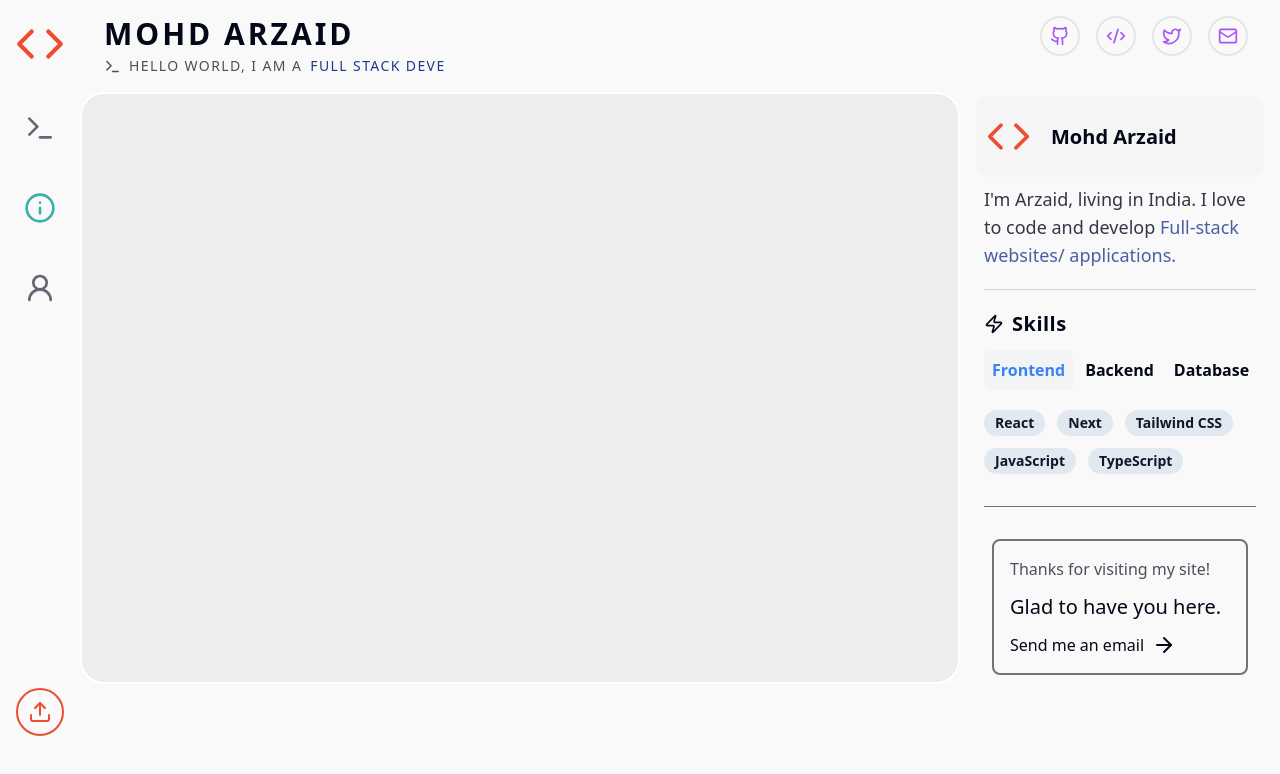
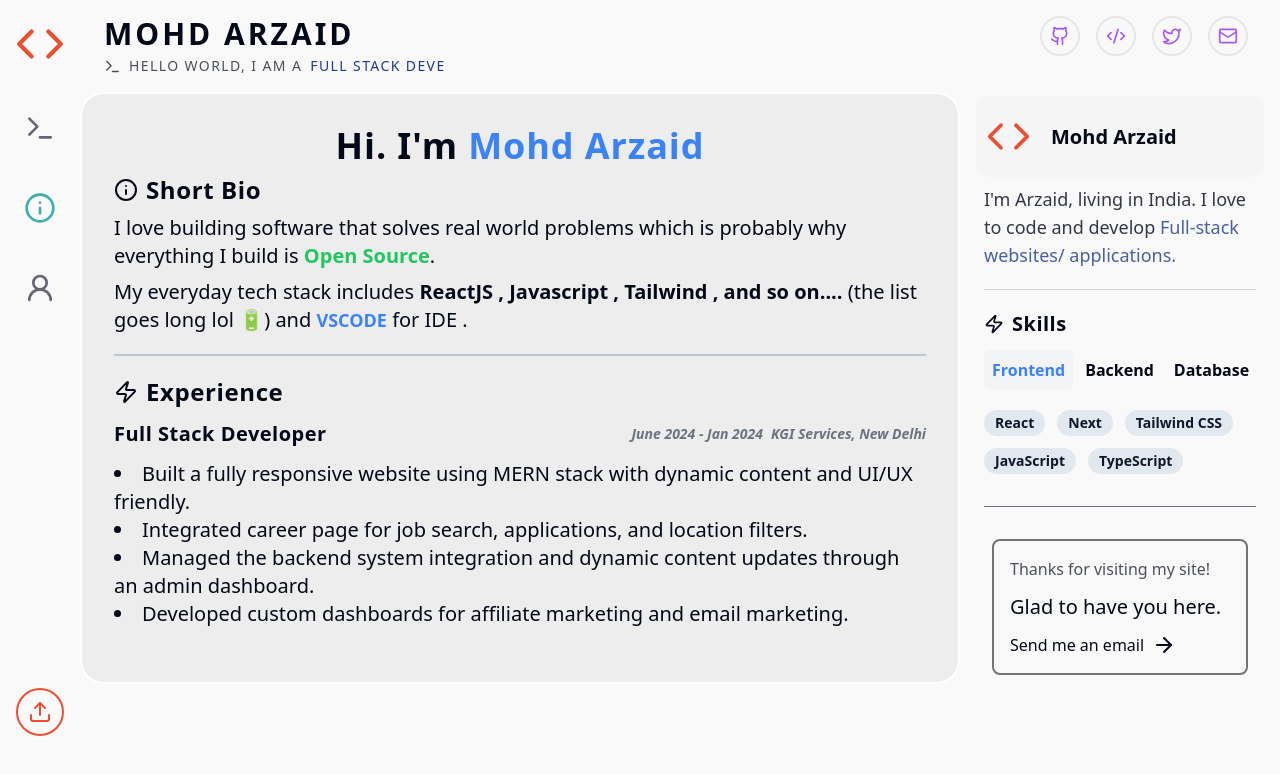
Before and after one commit to Mohd-Arzaid/my-portfolio, a React (Vite) app in the folder frontend/: page /about in a window 1280 px wide. Shown: the top 774 px of the page. Built offline with nearby package versions, Linux system fonts and the light colour scheme.

Commit message:
about section add

```diff
--- a/frontend/src/components/About.jsx
+++ b/frontend/src/components/About.jsx
@@ -1,7 +1,93 @@
+import { Info, Zap } from "lucide-react";
+import { Separator } from "./ui/separator";
+
 const About = () => {
   return (
-    <div className="main-layout bg-[#EDEDED] flex-1 border-2 border-white lg:rounded-[1.5rem] h-[37rem] lg:overflow-auto">
-      <main className="m-8"></main>
+    <div className="main-layout bg-[#EDEDED]  lg:mx-0 flex-1 border-2 border-white  lg:rounded-[1.5rem] pb-28 lg:mb-0 lg:h-[37rem] lg:overflow-auto">
+      <main className="m-5 md:m-8">
+        <h1 className="text-3xl lg:text-4xl text-center font-bold tracking-wide">
+          Hi. I&apos;m{" "}
+          <span className=" text-balance text-blue-500">Mohd Arzaid</span>
+        </h1>
+
+        <h2 className="text-lg md:text-2xl mt-4 md:mt-2 flex gap-1.5 lg:gap-2 items-center font-semibold md:font-bold tracking-wide">
+          <Info className="md:hidden flex" size={16} />
+          <Info className="md:flex hidden" />
+          Short Bio
+        </h2>
+
+        <p className="text-md lg:text-xl mt-2 flex flex-col gap-2 whitespace-break-spaces font-normal">
+          <span>
+            I love building software that solves real world problems which is
+            probably why everything I build is{" "}
+            <a
+              href="https://github.com/Mohd-Arzaid"
+              target="_blank"
+              rel="noopener noreferrer"
+              className=" font-bold text-green-500"
+            >
+              Open Source
+            </a>
+            .
+          </span>
+
+          <span>
+            My everyday tech stack includes{" "}
+            <span className="font-bold">
+              ReactJS , Javascript , Tailwind , and so on....{" "}
+            </span>
+            (the list goes long lol 🔋) and{" "}
+            <a
+              href="https://code.visualstudio.com/"
+              target="_blank"
+              rel="noopener noreferrer"
+              className=" text-lg text-blue-500 font-bold uppercase"
+            >
+              VSCODE
+            </a>{" "}
+            for IDE .
+          </span>
+        </p>
+
+        <Separator className="mt-5 border border-gray-500/30" />
+
+        <h2 className="text-lg md:text-2xl mt-4 md:mt-5 flex gap-1.5 lg:gap-2 items-center font-semibold md:font-bold tracking-wide">
+          <Zap className="md:hidden flex" size={16} />
+          <Zap className="md:flex hidden" />
+          Experience
+        </h2>
+        <div className="text-md lg:text-xl mt-3 whitespace-break-spaces font-normal">
+          <span>
+            <div className="flex items-center justify-between">
+              <h3 className="font-semibold tracking-wide text-md md:text-xl">
+                Full Stack Developer
+              </h3>
+              <div className="flex items-center justify-between gap-1 md:gap-2 font-semibold text-xs md:text-sm italic">
+                <p className="text-gray-500">June 2024 - Jan 2024</p>
+                <p className="md:flex hidden text-gray-500">KGI Services, New Delhi</p>
+              </div>
+            </div>
+            <ul className="list-disc list-inside mt-2 md:mt-3">
+              <li>
+                Built a fully responsive website using MERN stack with dynamic
+                content and UI/UX friendly.
+              </li>
+              <li>
+                Integrated career page for job search, applications, and
+                location filters.
+              </li>
+              <li>
+                Managed the backend system integration and dynamic content
+                updates through an admin dashboard.
+              </li>
+              <li>
+                Developed custom dashboards for affiliate marketing and email
+                marketing.
+              </li>
+            </ul>
+          </span>
+        </div>
+      </main>
     </div>
   );
 };
--- a/frontend/src/components/Contact.jsx
+++ b/frontend/src/components/Contact.jsx
@@ -17,7 +17,7 @@
       setMessage(event.target.value);
   };
   return (
-    <div className="main-layout bg-[#EDEDED]  lg:mx-0 flex-1 border-2 border-white  lg:rounded-[1.5rem] mb-32 lg:mb-0 lg:h-[37rem] lg:overflow-auto">
+    <div className="main-layout bg-[#EDEDED]  lg:mx-0 flex-1 border-2 border-white  lg:rounded-[1.5rem] pb-32 lg:mb-0 lg:h-[37rem] lg:overflow-auto">
        <div className="flex justify-center m-5 items-center gap-5 flex-col" id="contact">
             <h1 className=" capitalize font-bold text-4xl relative lg:text-4xl tracking-wide">
                 Contact Me <span className="  text-8xl lg:text-[9rem] animate-pulse absolute lg:-bottom-2 bottom-0">.</span>
--- a/frontend/src/components/Home.jsx
+++ b/frontend/src/components/Home.jsx
@@ -9,7 +9,7 @@
 
   return (
     <>
-      <div className="main-layout bg-[#EDEDED]  lg:mx-0 flex-1 border-2 border-white  lg:rounded-[1.5rem]  lg:h-[37rem] lg:overflow-auto">
+      <div className="main-layout bg-[#EDEDED]  lg:mx-0 flex-1 border-2  border-white  lg:rounded-[1.5rem]   lg:h-[37rem] lg:overflow-auto">
         <main className=" lg:m-8">
           <div className="pt-4 px-2 md:pt-0 md:px-0 flex flex-col gap-3 lg:gap-0 lg:flex-row lg:justify-between ">
             <span className="flex text-lg lg:text-xl items-center font-bold justify-center gap-2">
--- a/frontend/src/index.css
+++ b/frontend/src/index.css
@@ -124,12 +124,19 @@
 
 .boxshadowbtn {
   padding: 12px;
-  width: 50%;
+  width: 100%; /* Default width for smaller devices */
   margin: auto;
   box-shadow: 10px 10px #808080;
   border: 2px solid #808080 !important;
   transition: all ease-in 0.2s !important;
 }
+
+@media (min-width: 768px) { /* For larger devices */
+  .boxshadowbtn {
+    width: 50%; /* Width for larger devices */
+  }
+}
+
 
 .boxshadowbtn:hover {
     box-shadow: none;
```
